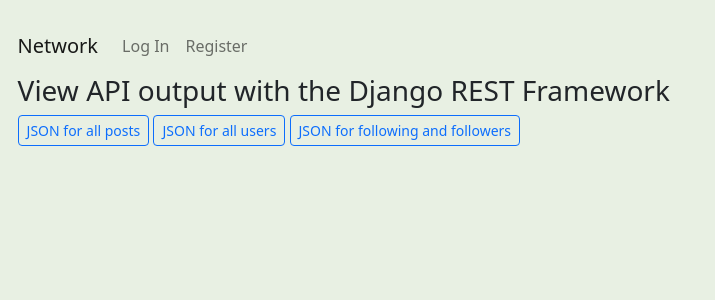
After one commit to techcommdude/network, a Django app: page /viewJSON in a window 1280 px wide. The commit adds this page. Shown: the top 300 px of the page, without its empty margins (0-715 px from the left). Run offline with Django 3.2, Linux system fonts and the light colour scheme.

Commit message:
latest updates

```diff
--- /dev/null
+++ b/network/templates/network/JSONAPI.html
@@ -0,0 +1,32 @@
+{% extends "network/layout.html" %}
+{% load static %}
+
+
+{% block body %}
+{% include "network/messages.html" %}
+
+
+<h3>View API output with the Django REST Framework</h3>
+
+<div id="allPostings">
+
+    <a href="http://127.0.0.1:8000/api/posts/?format=json">
+        <button class="btn btn-sm btn-outline-primary" id="">JSON for all posts</button>
+    </a>
+
+    <a href="http://127.0.0.1:8000/users/?format=json">
+
+        <button class="btn btn-sm btn-outline-primary" id="">JSON for all users</button>
+    </a>
+
+    <a href="http://127.0.0.1:8000/api/follow/?format=json">
+
+        <button class="btn btn-sm btn-outline-primary" id="">JSON for following and followers</button>
+
+    </a>
+
+    {% endblock %}
+
+    {% block script %}
+    <script src="{% static 'network/network.js' %}"></script>
+    {% endblock %}
--- a/network/templates/network/layout.html
+++ b/network/templates/network/layout.html
@@ -52,6 +52,10 @@
                 <li class="nav-item">
                     <a class="nav-link" id="djangoFollowing" href="{% url 'getFollowing' %}">Following</a>
                 </li>
+
+                <li class="nav-item">
+                    <a class="nav-link" id="jsonbuttons" href="{% url 'viewJSON' %}">JSON API</a>
+                </li>
                 <li class="nav-item">
                     <a class="nav-link" href="{% url 'logout' %}">Log Out</a>
                 </li>
--- a/network/urls.py
+++ b/network/urls.py
@@ -23,6 +23,6 @@ urlpatterns = [
     path("unlikePost/<int:postID>", views.unlikePost, name="unlikePost"),
     # This is for editing the post after clicking the edit button.
     path("posts/<int:post_id>", views.getPost, name="getPost"),
-
+    path("viewJSON", views.viewJSON, name="viewJSON"),
 
 ]
--- a/network/views.py
+++ b/network/views.py
@@ -769,3 +769,6 @@ def handler500(request, exception, template_name="500.html"):
     response = render(template_name)
     response.status_code = 500
     return response
+
+def viewJSON(request):
+    return render(request, "network/JSONAPI.html")
```
